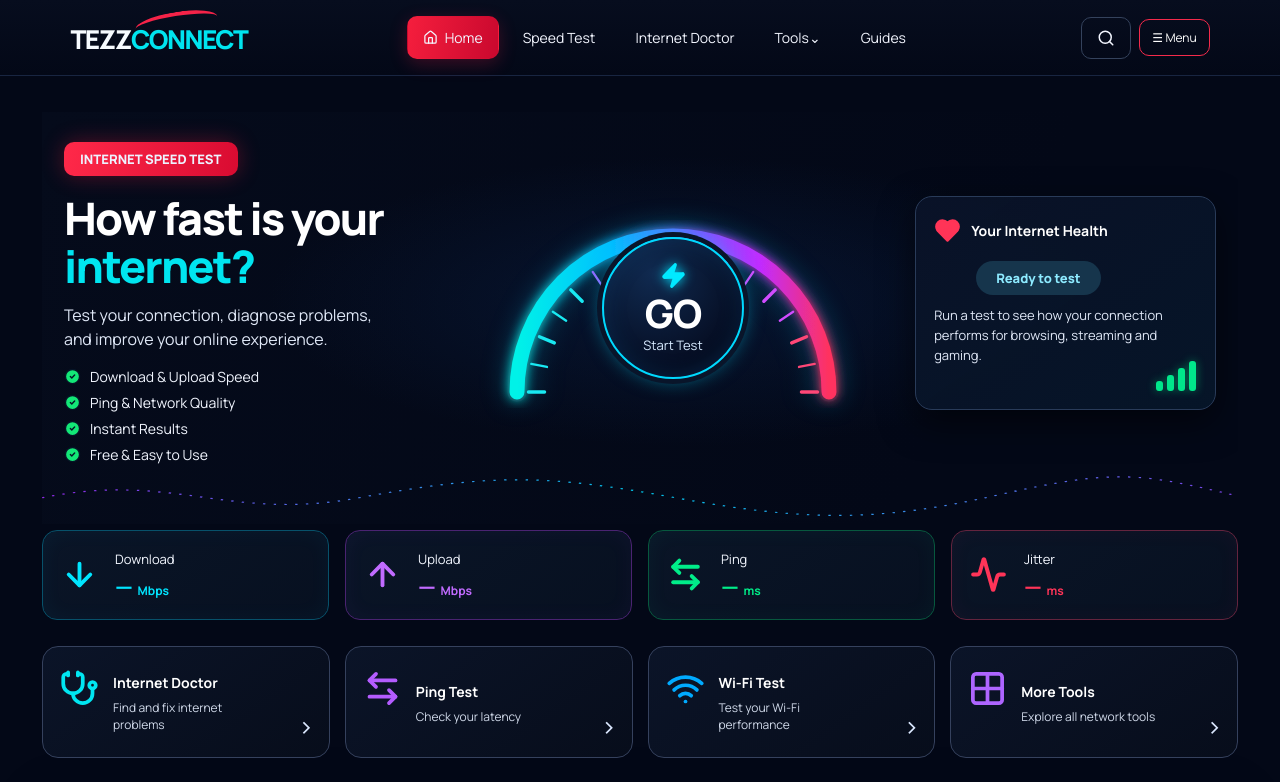
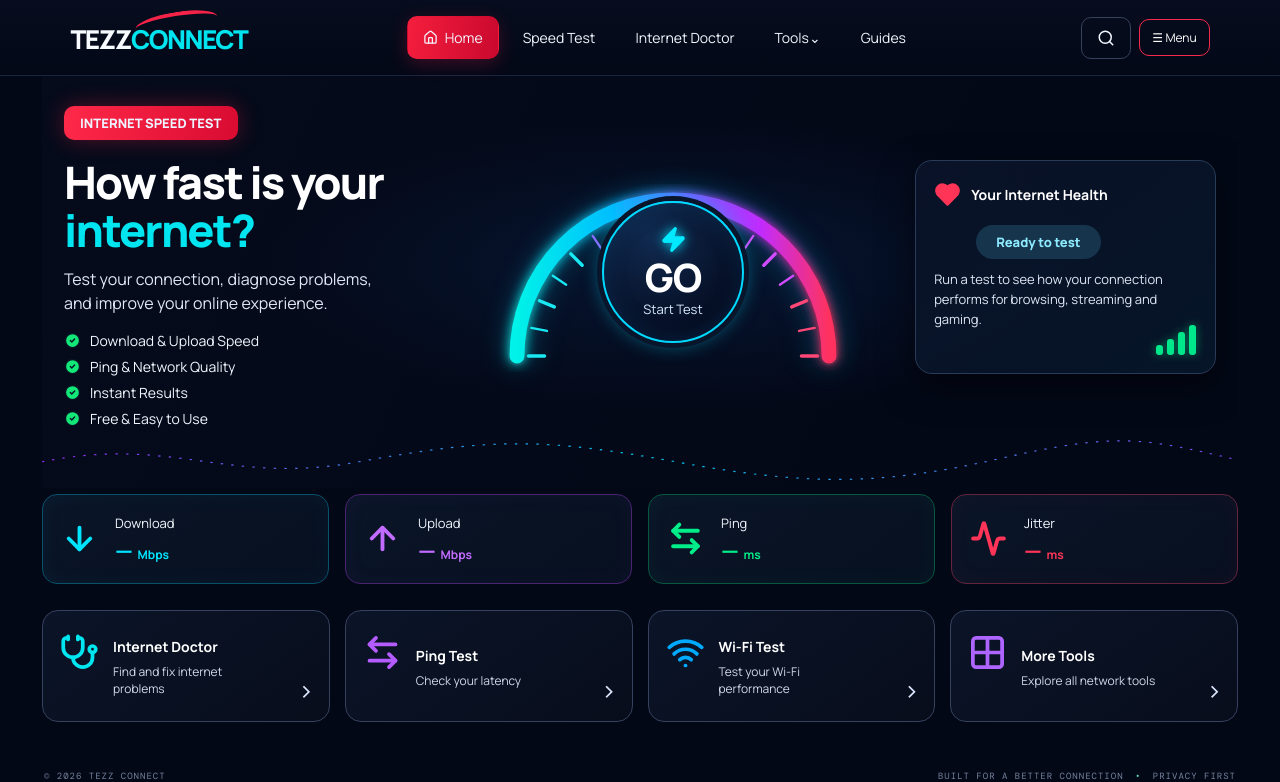
Before and after one commit to svish4934/tezz-connect, a React (Vite) app: page / in a window 1280 px wide. Shown: the top 782 px of the page. Built offline with nearby package versions, Linux system fonts and the light colour scheme.

Commit message:
Scope approved landing page layout to the home tab

```diff
--- a/src/App.tsx
+++ b/src/App.tsx
@@ -236,7 +236,7 @@ function App() {
           </nav>
           <div className="tezz-header-actions"><button aria-label="Search"><Search size={18}/></button><button className="tezz-menu" onClick={() => setActiveTab(activeTab === 'History' ? 'Overview' : 'History')}>☰ Menu</button></div>
         </header>
-        <div className="content">
+        <div className={`content ${activeTab === "Overview" ? "home-content" : ""}`}>
           {activeTab === 'Overview' && <>
           <section className="tezz-hero">
             <div className="tezz-hero-copy">
```
